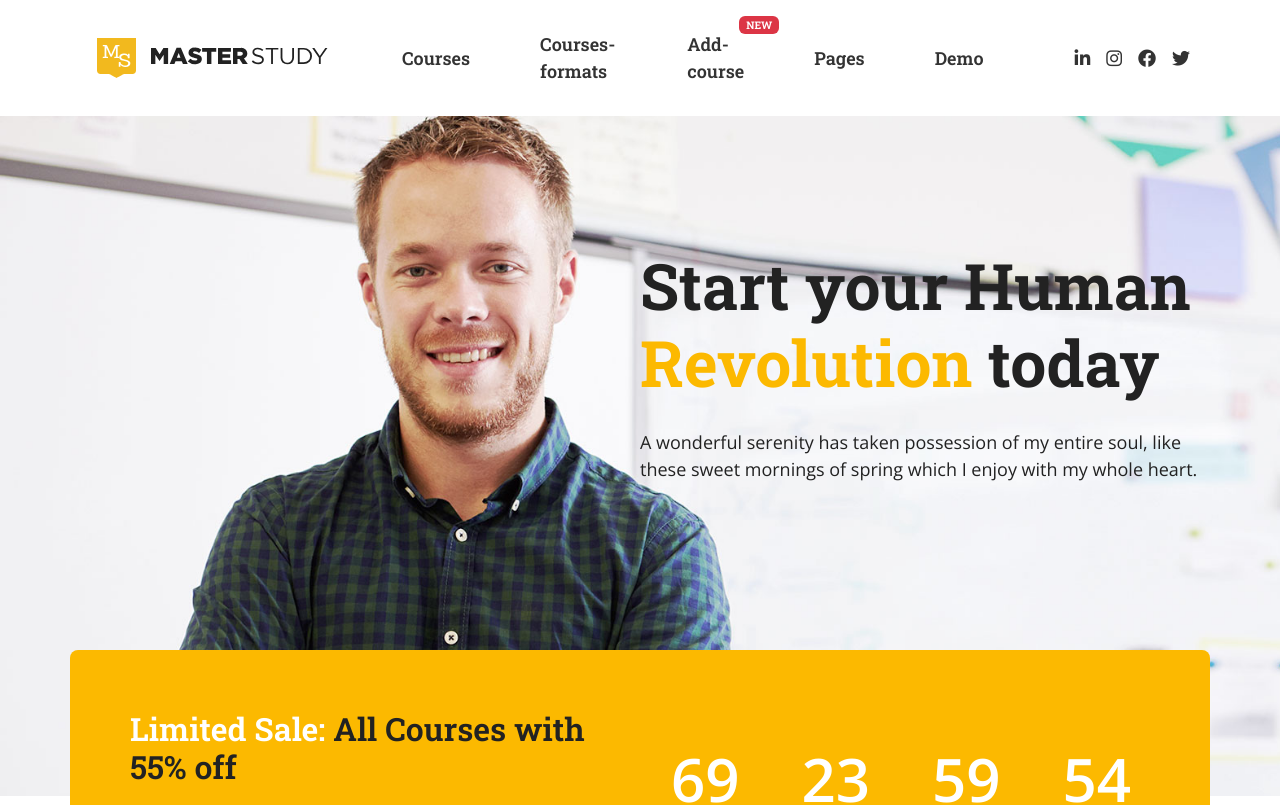
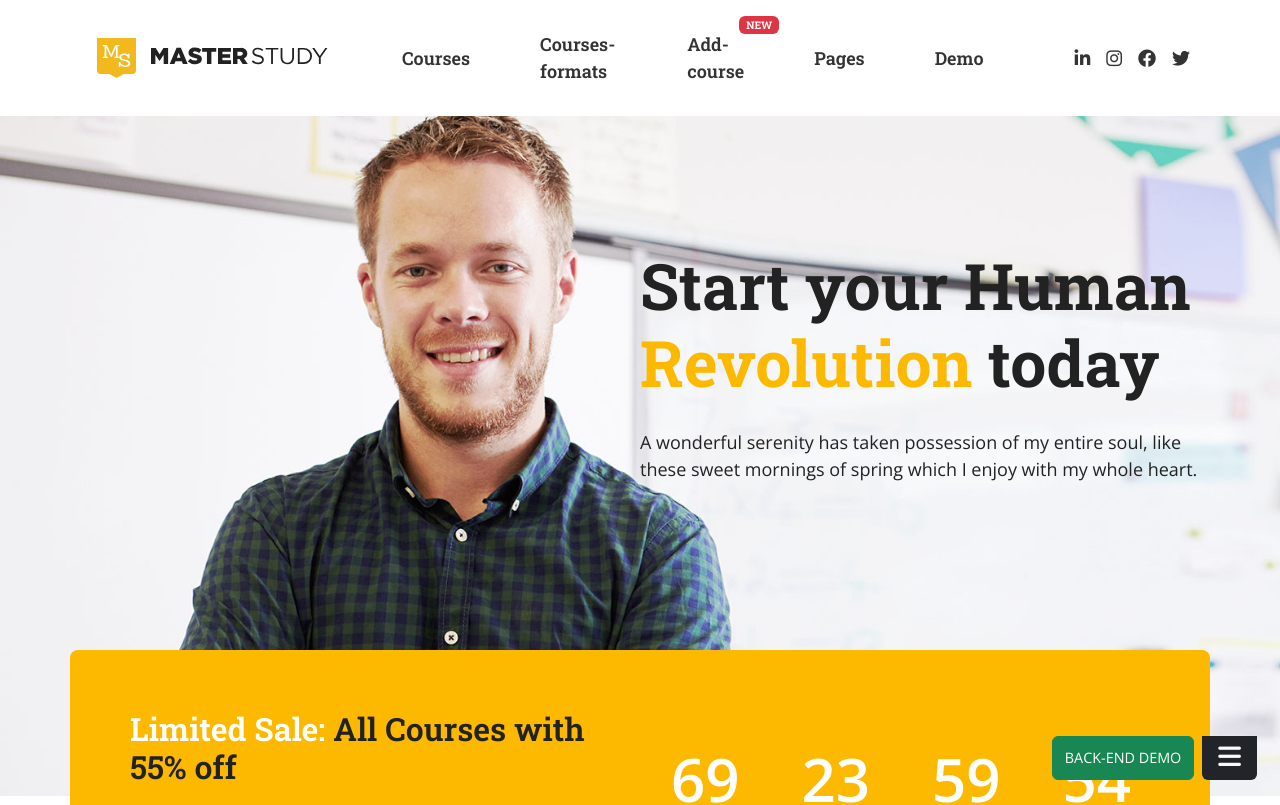
Before and after one commit to leonardomastrangelo/proj-html-vuejs, a Vue app: page / in a window 1280 px wide. Shown: the top 805 px of the page. Built offline with nearby package versions, Linux system fonts and the light colour scheme.

Commit message:
added settings component

```diff
--- a/src/App.vue
+++ b/src/App.vue
@@ -1,4 +1,6 @@
 <template>
+  <div class="position-relative">
+    <SettingsComponent />
     <HeaderMS />
     <HeroComponent />
     <FounderSection />
@@ -8,6 +10,7 @@
     <InfoComponent />
     <StudentsSection />
     <FooterMS />
+  </div>
 </template>
 
 <script>
@@ -21,6 +24,7 @@ import WhyCourses from './components/WhyCourses.vue';
 import InfoComponent from './components/InfoComponent.vue';
 import StudentsSection from './components/StudentsSection.vue';
 import FooterMS from './components/FooterMS.vue';
+import SettingsComponent from './components/SettingsComponent.vue';
 
 export default {
   components: {
@@ -32,7 +36,8 @@ export default {
     WhyCourses,
     InfoComponent,
     StudentsSection,
-    FooterMS
+    FooterMS,
+    SettingsComponent
   },
   data() {
     return {
--- /dev/null
+++ b/src/components/SettingsComponent.vue
@@ -0,0 +1,111 @@
+<template>
+    <div id="settings" class="d-flex">
+        <button class="btn btn-success text-uppercase">
+            back-end demo
+        </button>
+        <div class="my-dropdown px-2">
+            <button class="bg-dark text-light border-0 px-3 py-2 rounded-bottom-2" type="button"
+                @click="() => isActive = !isActive">
+                <i class="fa-solid fa-bars"></i>
+            </button>
+            <ul class="my-dropdown-menu rounded-top-2" :class="(isActive) ? 'd-block' : 'd-none'">
+                <li class="position-relative" v-for="link in menu">
+                    <a class="dropdown-item" href="#">
+                        <i class="fa-solid" :class="link.icon"></i>
+                        <div class="external">
+                            {{ link.link }}
+                        </div>
+                    </a>
+                </li>
+
+            </ul>
+        </div>
+    </div>
+</template>
+
+<script>
+export default {
+    name: "SettingsComponent",
+    data() {
+        return {
+            menu: [
+                {
+                    link: "demo",
+                    icon: "fa-database"
+                },
+                {
+                    link: "buy $34",
+                    icon: "fa-basket-shopping"
+                },
+                {
+                    link: "documentation",
+                    icon: "fa-book-bookmark"
+                },
+                {
+                    link: "hire-us",
+                    icon: "fa-hammer"
+                },
+                {
+                    link: "click to show mobile app",
+                    icon: "fa-mobile-screen"
+                },
+
+            ],
+            isActive: false
+        }
+    }
+}
+</script>
+
+<style lang="scss" scoped>
+button {
+    font-size: 1.2em;
+}
+
+#settings {
+    position: fixed;
+    bottom: 20px;
+    right: 15px;
+    font-size: 0.8em;
+    z-index: 999;
+
+    .fa-solid {
+        font-size: 1.8em;
+    }
+}
+
+.external {
+    position: absolute;
+    right: 139%;
+    top: 0;
+    background-color: rgb(36, 35, 35);
+    color: white;
+    padding: 7px 40px;
+    text-transform: uppercase;
+    font-weight: 600;
+    opacity: 0;
+    transition: all 0.2s ease-in-out;
+}
+
+.my-dropdown-menu {
+    position: absolute;
+    bottom: 100%;
+    right: 4%;
+    background-color: white;
+    padding: 0 15px;
+
+    li {
+        padding: 10px 0;
+        text-align: center;
+    }
+}
+
+.dropdown-item:hover .external {
+    opacity: 1;
+}
+
+.dropdown-item:hover {
+    color: rgb(71, 192, 27);
+    transform: scale(1.2);
+}
+</style>
```
Lines whose indentation alone changed are shown as unchanged.
